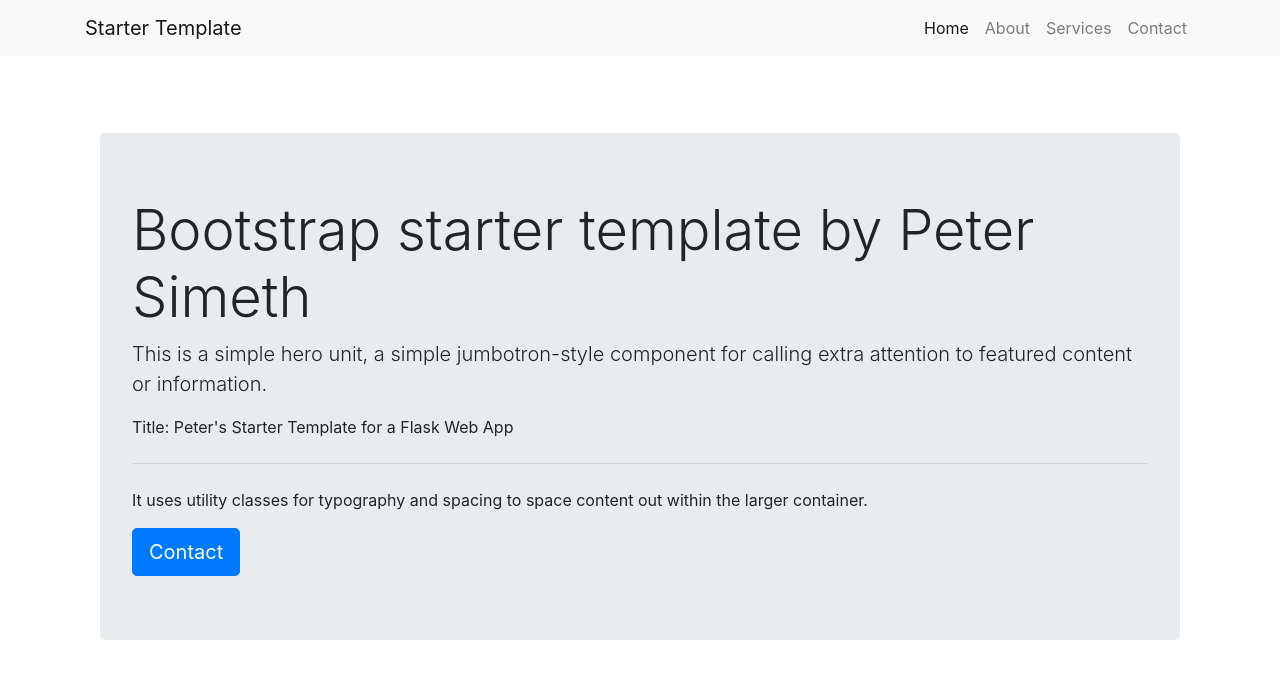
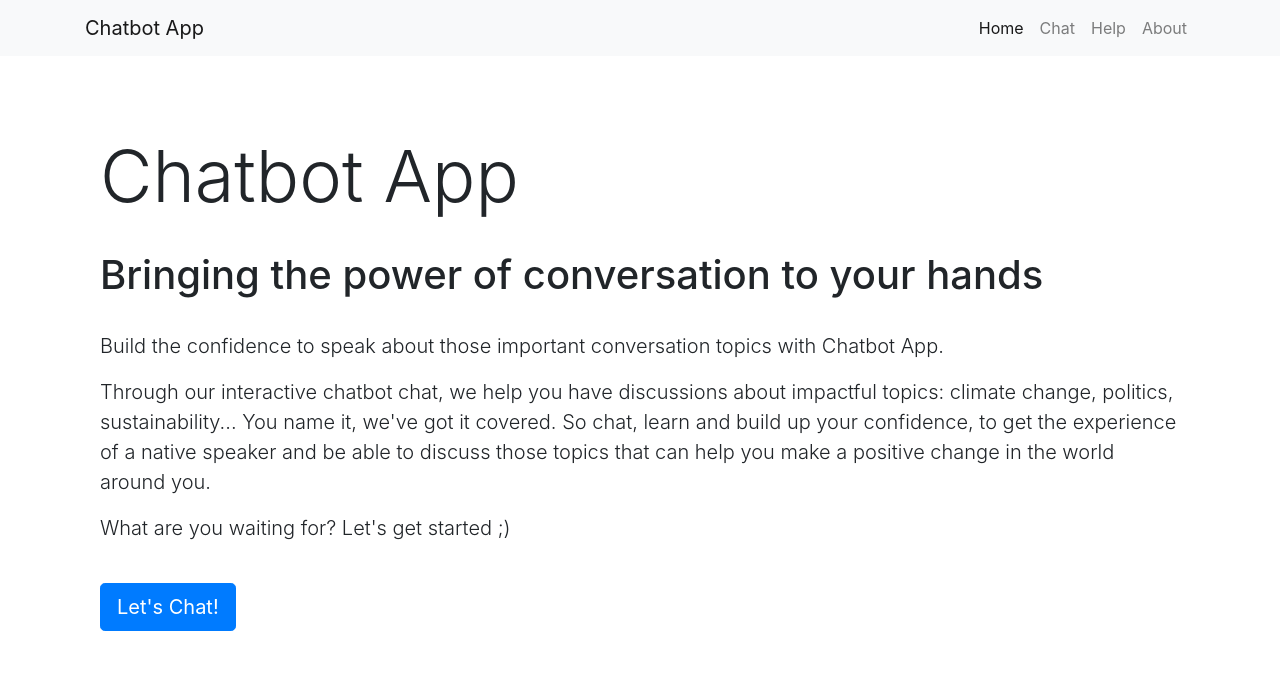
Before and after one commit to meganelisabethfinch/HackCambridgeAtlas, a Flask app: page / in a window 1280 px wide. Shown: the top 679 px of the page. Run offline with Flask 2, Linux system fonts and the light colour scheme; some libraries are stand-ins or nearby versions.

Commit message:
modified website template struct for chatbot

```diff
--- a/app.py
+++ b/app.py
@@ -8,12 +8,13 @@ DEVELOPMENT_ENV  = True
 app = Flask(__name__)
 
 app_data = {
-    "name":         "Peter's Starter Template for a Flask Web App",
-    "description":  "A basic Flask app using bootstrap for layout",
-    "author":       "Peter Simeth",
-    "html_title":   "Peter's Starter Template for a Flask Web App",
-    "project_name": "Starter Template",
-    "keywords":     "flask, webapp, template, basic"
+    "name":         "Chatbot App",
+    "description":  "A chatbot app to allow you to practice deep conversations when learning a new language.",
+    "author":       "Team Name",
+    "html_title":   "Practice Chat Session",
+    "project_name": "Chatbot App",
+    "slogan":       "Bringing the power of conversation to your hands",
+    "keywords":     "chatbot, languages, conversation, learn"
 }
 
 
@@ -21,21 +22,18 @@ app_data = {
 def index():
     return render_template('index.html', app_data=app_data)
 
+@app.route('/chat')
+def chat():
+    return render_template('chat.html', app_data=app_data)
+
+@app.route('/help')
+def help():
+    return render_template('help.html', app_data=app_data)
 
 @app.route('/about')
 def about():
     return render_template('about.html', app_data=app_data)
 
 
-@app.route('/service')
-def service():
-    return render_template('service.html', app_data=app_data)
-
-
-@app.route('/contact')
-def contact():
-    return render_template('contact.html', app_data=app_data)
-
-
 if __name__ == '__main__':
     app.run(debug=DEVELOPMENT_ENV)
--- a/templates/includes/_navbar.html
+++ b/templates/includes/_navbar.html
@@ -14,13 +14,13 @@
               </a>
         </li>
         <li class="nav-item">
-          <a class="nav-link" href="/about">About</a>
+          <a class="nav-link" href="/chat">Chat</a>
         </li>
         <li class="nav-item">
-          <a class="nav-link" href="/service">Services</a>
+          <a class="nav-link" href="/help">Help</a>
         </li>
         <li class="nav-item">
-          <a class="nav-link" href="/contact">Contact</a>
+          <a class="nav-link" href="/about">About</a>
         </li>
       </ul>
     </div>
--- a/templates/index.html
+++ b/templates/index.html
@@ -1,13 +1,24 @@
 {% extends 'layout.html' %}
 
 {% block body %}
-<div class="jumbotron">
-    <h1 class="display-4">Bootstrap starter template by {{ app_data['author'] }} </h1>
-    <p class="lead">This is a simple hero unit, a simple jumbotron-style component for calling extra attention to featured content or information.</p>
-    <p>Title: {{ app_data['html_title'] }}</p>
-
-    <hr class="my-4">
-    <p>It uses utility classes for typography and spacing to space content out within the larger container.</p>
-    <a class="btn btn-primary btn-lg" href="/contact" role="button">Contact</a>
-  </div>
+<div class="pb-5">
+  <h1 class="display-3">{{ app_data['name'] }}</h1>
+  <br>
+  <h1>Bringing the power of conversation to your hands</h1>
+  <br>
+  <p class="lead">
+    Build the confidence to speak about those important conversation topics with {{ app_data['name'] }}.
+  </p>
+  <p class="lead">
+    Through our interactive chatbot chat, we help you have discussions about impactful topics: climate change, politics, sustainability...
+    You name it, we've got it covered.
+    So chat, learn and build up your confidence, to get the experience of a native speaker and be able to discuss those topics
+  that can help you make a positive change in the world around you.
+  </p>
+  <p class="lead">
+    What are you waiting for? Let's get started ;)
+  </p>
+  <br>
+  <a class="btn btn-primary btn-lg" href="/chat" role="button">Let's Chat!</a>
+</div>
 {% endblock %}
```
Also changed, not shown: templates/about.html (+7 -6 lines), templates/chat.html (added, +9 -0 lines), templates/contact.html (deleted, +0 -7 lines), templates/help.html (added, +9 -0 lines), templates/service.html (deleted, +0 -9 lines).
